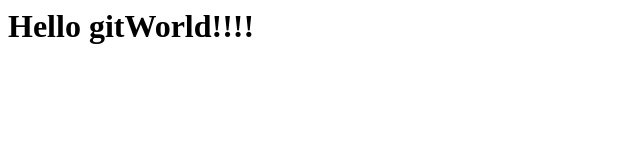
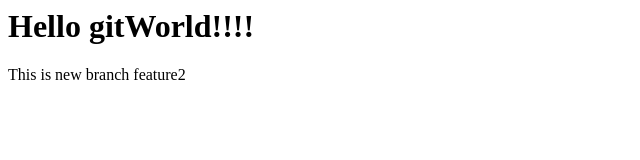
Before and after one commit to afjalshaikh91049/newRepo, a plain HTML site: page index.html in a window 1280 px wide. Shown: the whole page, without its empty margins (0-640 px from the left). Drawn offline with Linux system fonts and the light colour scheme.

Commit message:
trying another branch changes

```diff
--- a/index.html
+++ b/index.html
@@ -1 +1,2 @@
 <h1>Hello gitWorld!!!!</h1>
+<p>This is new branch feature2</p>
```
